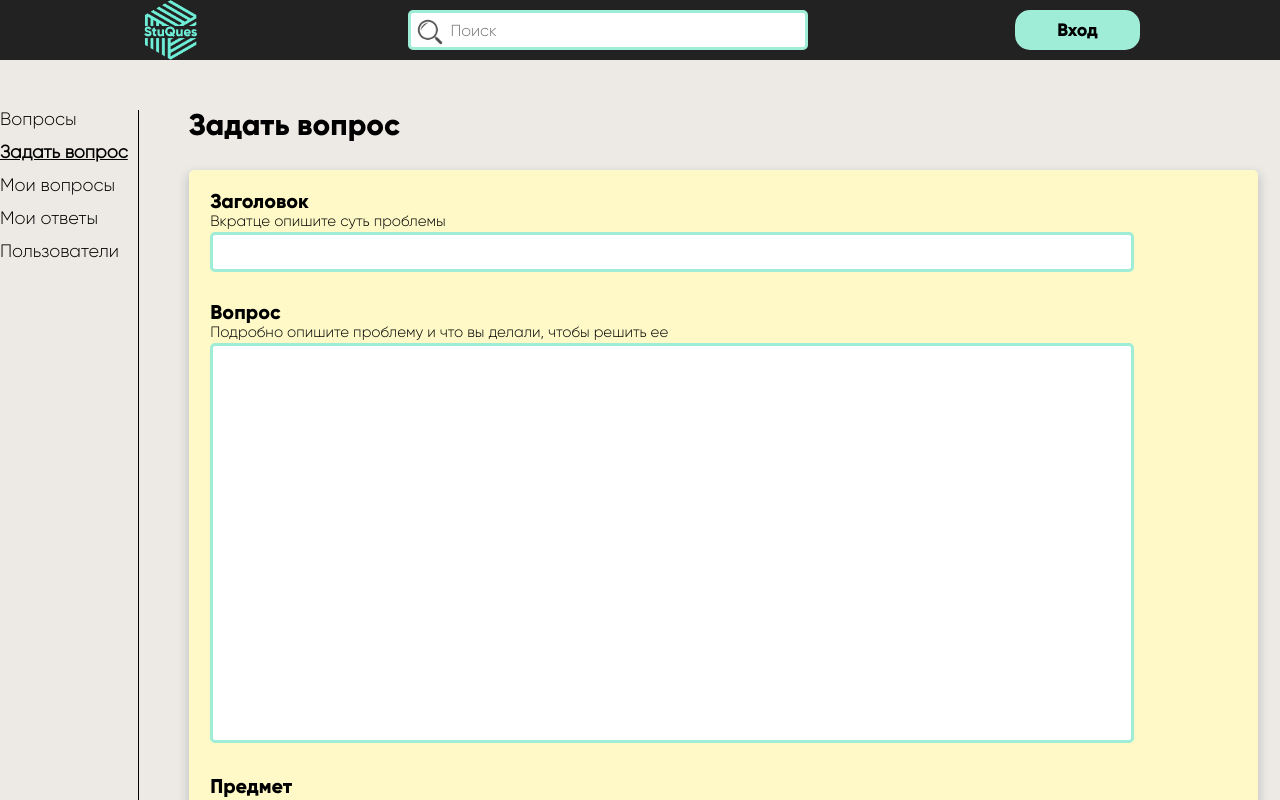
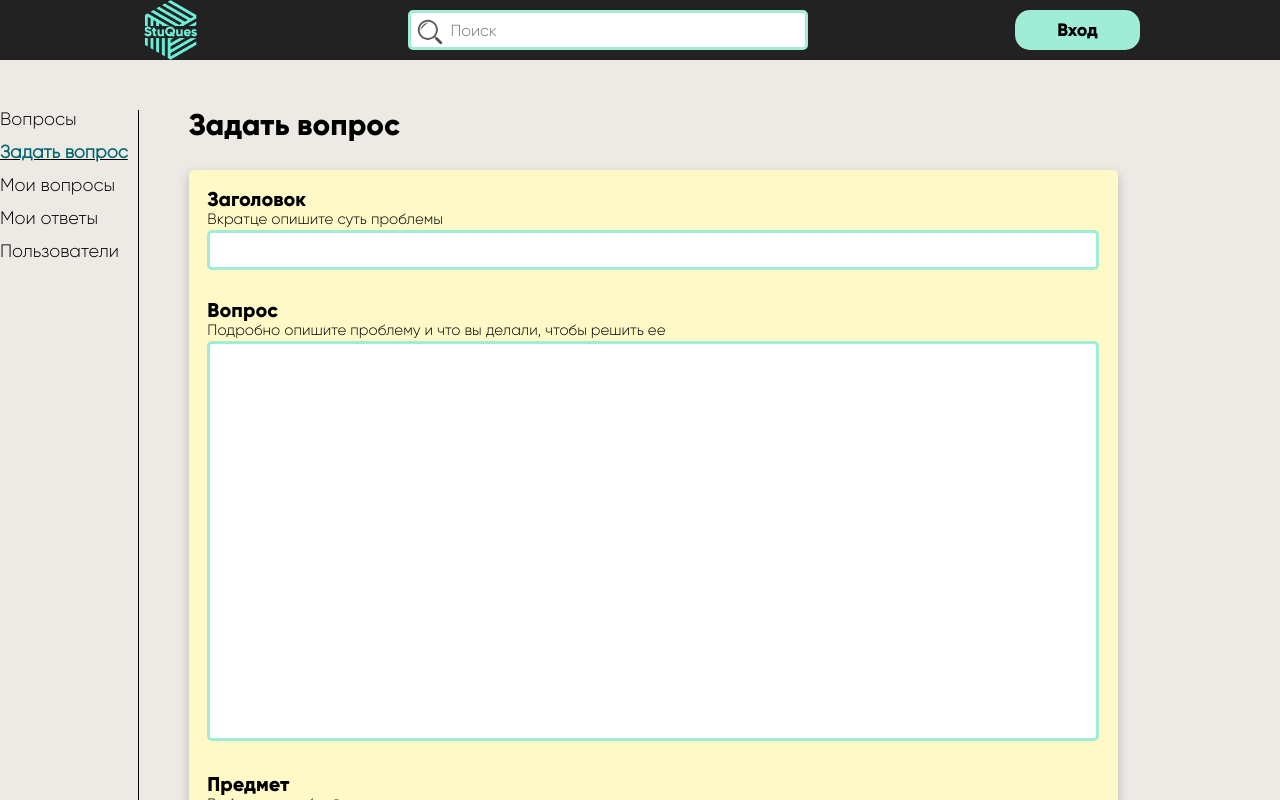
Before and after one commit to Kernazhytski/StuQuesProject, a React (Create React App) app in the folder client/: page / in a window 1280 px wide. Both pictures are taken after a click on the item "Задать вопрос". Built offline with nearby package versions, Linux system fonts and the light colour scheme.

Commit message:
last changes

```diff
--- a/client/src/components/UI/inputs/input3/InputThree.module.css
+++ b/client/src/components/UI/inputs/input3/InputThree.module.css
@@ -6,7 +6,7 @@
     border-radius: 5px;
     font-size: 16px;
     transition: 200ms;
-    width: 90%;
+    width: 100%;
     margin-bottom: 30px;
     position: relative;
 }
--- a/client/src/components/UI/textareas/textarea1/TextAreaOne.module.css
+++ b/client/src/components/UI/textareas/textarea1/TextAreaOne.module.css
@@ -6,9 +6,10 @@
     border-radius: 5px;
     font-size: 16px;
     transition: 200ms;
-    width: 90%;
+    width: 100%;
     margin-bottom: 30px;
     position: relative;
+    padding-top: 5px;
 }
 .inp:focus {
     border: 3px solid #026670;
--- a/client/src/components/menuBar/MenuBar.module.css
+++ b/client/src/components/menuBar/MenuBar.module.css
@@ -1,5 +1,5 @@
 .containerHeader{
-    position: relative;
+    position: sticky;
     display: flex;
     align-items: center;
     width: 100%;
--- a/client/src/components/sideBar/SideBar.jsx
+++ b/client/src/components/sideBar/SideBar.jsx
@@ -6,12 +6,12 @@ import styles from './SideBar.module.css'
 
 export const SideBar = () => {
 
-  const location = useLocation().pathname.split('/').reverse()[0];
+  const location = "/"+useLocation().pathname.split('/').reverse()[0];
   return (
     <aside className={styles.container}>
         <ul className={styles.list}>
           {
-            location === ''
+            location === '/'
             ?
             <li className={styles.listItemActive}>
               <Link to={MAIN_ROUTE} >Вопросы</Link>
@@ -23,7 +23,7 @@ export const SideBar = () => {
           }
           {
 
-            "/"+location === ADD_QUES
+            location === ADD_QUES
             ?
             <li className={styles.listItemActive}>
               <Link to={ADD_QUES} >Задать вопрос</Link>
@@ -34,7 +34,7 @@ export const SideBar = () => {
             </li>
           }
           {
-              "/"+location === MY_QUES
+              location === MY_QUES
             ?
             <li className={styles.listItemActive}>
               <Link to={MY_QUES} >Мои вопросы</Link>
@@ -45,7 +45,7 @@ export const SideBar = () => {
             </li>
           }
           {
-              "/"+location === MY_ANSW
+              location === MY_ANSW
             ?
             <li className={styles.listItemActive}>
               <Link to={MY_ANSW} >Мои ответы</Link>
@@ -56,7 +56,7 @@ export const SideBar = () => {
             </li>
           }
           {
-              "/"+location === ALL_USERS
+              location === ALL_USERS
             ?
             <li className={styles.listItemActive}>
               <Link to={ALL_USERS} >Пользователи</Link>
--- a/client/src/components/sideBar/SideBar.module.css
+++ b/client/src/components/sideBar/SideBar.module.css
@@ -9,7 +9,11 @@
     font-weight: 600;
 }
 
-.listItemPassive a, .listItemActive a{
+ .listItemActive a{
+    color: #026670;
+}
+
+.listItemPassive a{
     color: black;
 }
 .listItemActive {
--- a/client/src/pages/addQuesPage/AddQues.module.css
+++ b/client/src/pages/addQuesPage/AddQues.module.css
@@ -17,7 +17,7 @@
     padding-left: 50px;
     margin-left: 10px;
     border-left: 1px solid #000;
-    width: 80%;
+    width: 70%;
     padding-bottom: 30px;
 }
 
```
